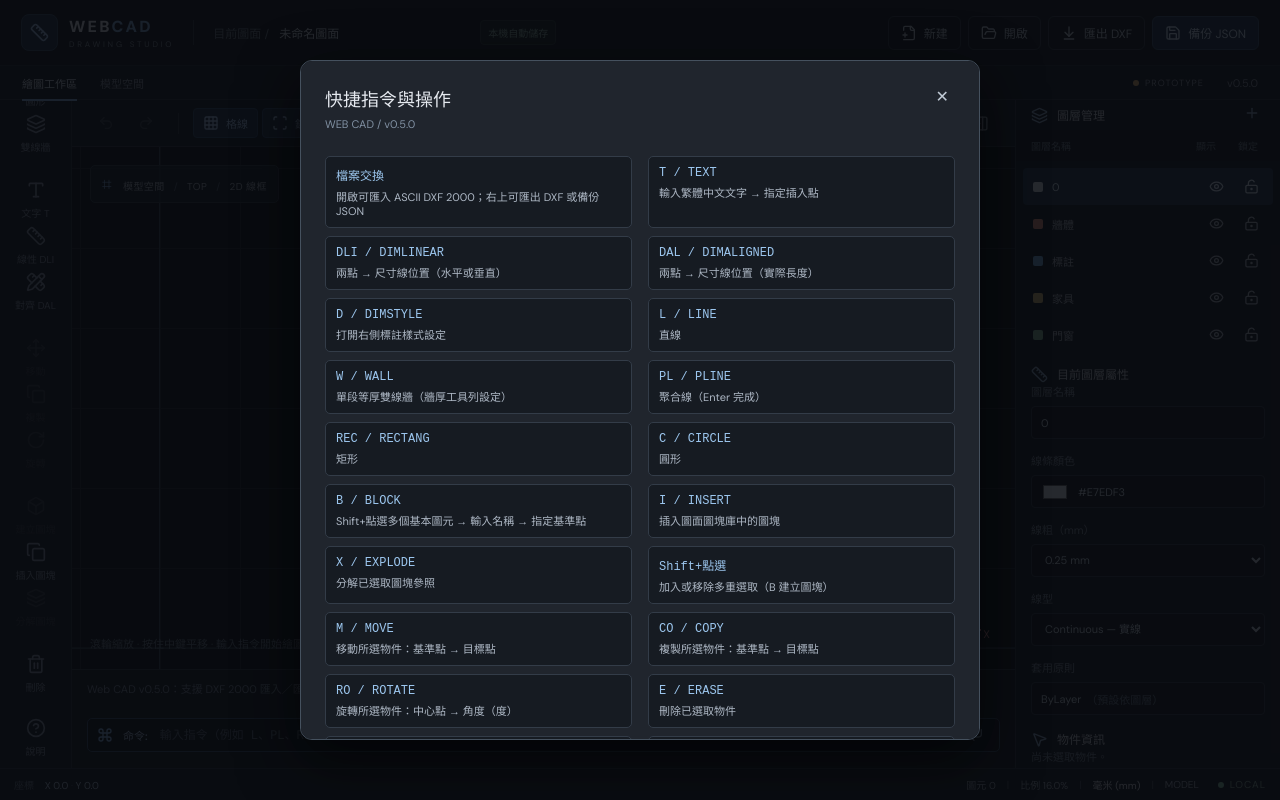
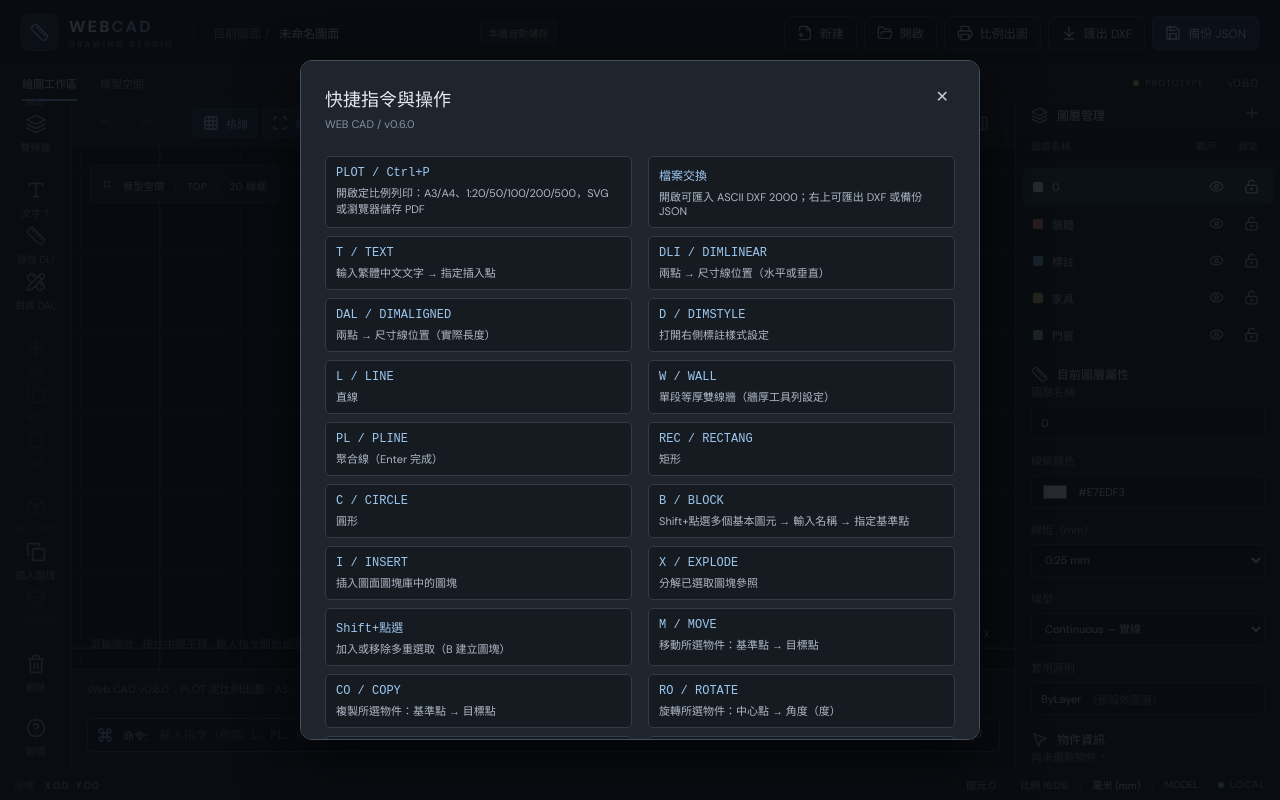
Before and after one commit to shinkureru/web-cad, a React (Vite) app: page / in a window 1280 px wide. Both pictures are taken after a click on the button "說明". Built offline with nearby package versions, Linux system fonts and the light colour scheme.

Commit message:
feat(ui): wire PLOT/Ctrl+P and A3/A4 vector print modal into WEB CAD interface

```diff
--- a/src/App.tsx
+++ b/src/App.tsx
@@ -2,10 +2,11 @@ import { useCallback, useEffect, useReducer, useRef, useState } from 'react'
 import {
   ArrowDownToLine, Box, Circle, Command, CornerDownLeft, Type, PencilRuler, FilePlus2, FolderOpen, Grid3X3, Copy, Move, RotateCw,
   HelpCircle, Layers3, LockKeyhole, Minus, MousePointer2, PanelRightClose, PanelRightOpen,
-  PenLine, Plus, Redo2, Ruler, Save, Scan, Square, Trash2, Undo2,
+  PenLine, Plus, Redo2, Ruler, Save, Scan, Square, Trash2, Undo2, Printer,
   UnlockKeyhole, Eye, EyeOff, ZoomIn, ZoomOut,
 } from 'lucide-react'
 import CadCanvas from './components/CadCanvas'
+import PlotDialog from './components/PlotDialog'
 import { findCommand, parsePointInput } from './cad/commands'
 import { createDocument, documentReducer, parseDocument, STORAGE_KEY, uid } from './cad/document'
 import { distance } from './cad/geometry'
@@ -100,9 +101,10 @@ export default function App() {
   const [ortho, setOrtho] = useState(false)
   const [wallThickness, setWallThickness] = useState(120)
   const [commandText, setCommandText] = useState('')
-  const [log, setLog] = useState<string[]>(['Web CAD v0.5.0：支援 DXF 2000 匯入／匯出；先備份 JSON 再交換圖面。'])
+  const [log, setLog] = useState<string[]>(['Web CAD v0.6.0：PLOT 定比例出圖，A3／A4、1:50／1:100 向量列印與 SVG。'])
   const [panelOpen, setPanelOpen] = useState(true)
   const [helpOpen, setHelpOpen] = useState(false)
+  const [plotOpen, setPlotOpen] = useState(false)
   const [notice, setNotice] = useState<string | null>(null)
   const [exchangeReport, setExchangeReport] = useState<{title:string;messages:string[]} | null>(null)
   const inputRef = useRef<HTMLInputElement>(null)
@@ -390,6 +392,7 @@ export default function App() {
       case 'linearDimension': startAnnotation('linear'); return
       case 'alignedDimension': startAnnotation('aligned'); return
       case 'dimstyle': setPanelOpen(true); showNotice('請於右側「標註樣式」設定文字、箭頭及精度。'); return
+      case 'plot': setPlotOpen(true); return
       case 'block': startBlockCreation(); return
       case 'insert': beginInsert(); return
       case 'explode': explodeSelected(); return
@@ -403,6 +406,9 @@ export default function App() {
       const target = ev.target as HTMLElement | null
       const editing = target?.tagName === 'INPUT' || target?.tagName === 'TEXTAREA' || target?.tagName === 'SELECT'
       if (ev.isComposing) return
+      if ((ev.ctrlKey || ev.metaKey) && ev.key.toLowerCase() === 'p') {
+        ev.preventDefault(); setPlotOpen(true); return
+      }
       if ((ev.ctrlKey || ev.metaKey) && ev.key.toLowerCase() === 'z') {
         ev.preventDefault(); dispatch({ type: ev.shiftKey ? 'redo' : 'undo' }); setDraft(null); return
       }
@@ -495,12 +501,13 @@ export default function App() {
       <div className="header-actions">
         <button title="新建圖面" onClick={() => { if (window.confirm('建立新圖面？目前內容仍可從已匯出的 JSON 還原。')) { dispatch({ type: 'replace', document: createDocument() }); selectSingle(null); setDraft(null); startTool('select') } }}><FilePlus2 size={16}/><span>新建</span></button>
         <button title="開啟 JSON / DXF 檔案" onClick={() => fileRef.current?.click()}><FolderOpen size={16}/><span>開啟</span></button>
+        <button title="PLOT / Ctrl+P — 按毫米定比例出圖" onClick={() => setPlotOpen(true)}><Printer size={16}/><span>比例出圖</span></button>
         <button title="將圖面匯出 ASCII DXF 2000" onClick={exportDrawingDxf}><ArrowDownToLine size={16}/><span>匯出 DXF</span></button>
         <button className="header-primary" title="匯出原生 JSON 主檔" onClick={() => downloadDocument(doc)}><Save size={16}/><span>備份 JSON</span></button>
         <input ref={fileRef} type="file" accept=".dxf,.json,.webcad.json,application/json,application/dxf" hidden onChange={e => { void importFile(e.target.files?.[0]); e.currentTarget.value = '' }}/>
       </div>
     </header>
-    <div className="menu-bar"><span className="menu-active">繪圖工作區</span><span>模型空間</span><span className="menu-spacer"/><span className="prototype-indicator"><span className="prototype-dot"/> PROTOTYPE</span><span>v0.5.0</span></div>
+    <div className="menu-bar"><span className="menu-active">繪圖工作區</span><span>模型空間</span><span className="menu-spacer"/><span className="prototype-indicator"><span className="prototype-dot"/> PROTOTYPE</span><span>v0.6.0</span></div>
     <div className="editor">
       <aside className="tool-rail">
         <div className="rail-heading">工具</div>
@@ -658,7 +665,9 @@ export default function App() {
       </aside>}
     </div>
     <footer className="status-bar"><div className="status-coordinates"><span className="status-mini-label">座標</span> X {cursor.x.toFixed(1)} <span className="status-sep">·</span> Y {cursor.y.toFixed(1)}</div><div className="status-spacer"/><span>圖元 {doc.entities.length}</span><span className="status-sep">|</span><span>比例 {(camera.scale * 100).toFixed(1)}%</span><span className="status-sep">|</span><span className="unit-tag">毫米 (mm)</span><span className="status-sep">|</span><span>MODEL</span><span className="connection-tag"><span/> LOCAL</span></footer>
-    {helpOpen && <div className="modal-backdrop" onClick={() => setHelpOpen(false)}><div className="help-modal" role="dialog" aria-modal="true" aria-label="操作與指令說明" onClick={e => e.stopPropagation()}><div className="help-head"><div><h2>快捷指令與操作</h2><p>WEB CAD / v0.5.0</p></div><button onClick={() => setHelpOpen(false)} aria-label="關閉說明">✕</button></div><div className="help-grid">{[
+    {plotOpen && <PlotDialog doc={doc} onClose={() => setPlotOpen(false)}/>}
+    {helpOpen && <div className="modal-backdrop" onClick={() => setHelpOpen(false)}><div className="help-modal" role="dialog" aria-modal="true" aria-label="操作與指令說明" onClick={e => e.stopPropagation()}><div className="help-head"><div><h2>快捷指令與操作</h2><p>WEB CAD / v0.6.0</p></div><button onClick={() => setHelpOpen(false)} aria-label="關閉說明">✕</button></div><div className="help-grid">{[
+      ['PLOT / Ctrl+P', '開啟定比例列印：A3/A4、1:20/50/100/200/500，SVG 或瀏覽器儲存 PDF'],
       ['檔案交換', '開啟可匯入 ASCII DXF 2000；右上可匯出 DXF 或備份 JSON'],
       ['T / TEXT', '輸入繁體中文文字 → 指定插入點'], ['DLI / DIMLINEAR', '兩點 → 尺寸線位置（水平或垂直）'],
       ['DAL / DIMALIGNED', '兩點 → 尺寸線位置（實際長度）'], ['D / DIMSTYLE', '打開右側標註樣式設定'],
@@ -668,6 +677,6 @@ export default function App() {
       ['M / MOVE', '移動所選物件：基準點 → 目標點'], ['CO / COPY', '複製所選物件：基準點 → 目標點'], ['RO / ROTATE', '旋轉所選物件：中心點 → 角度（度）'], ['E / ERASE', '刪除已選取物件'], ['U / UNDO', '復原'], ['REDO', '重做'], ['Z / ZOOM', '縮放至全圖'], ['SAVE', '匯出原生 JSON'],
       ['100,200', '絕對座標 (mm)'], ['@3000,0', '相對座標 (mm)'], ['@1000<90', '相對極座標'], ['1500', '從上一點沿游標方向指定距離'],
       ['交點鎖點', '線段／聚合線／矩形／圓的有限交點'], ['F3', '切換物件鎖點'], ['F8', '切換正交'], ['Esc', '取消操作'], ['中鍵拖曳', '平移畫布'], ['滾輪', '游標處縮放'], ['Ctrl+Z / Ctrl+Y', '復原／重做'],
-    ].map(([cmd, desc]) => <div key={cmd}><code>{cmd}</code><span>{desc}</span></div>)}</div><p className="help-note">目前提供基本精準繪圖、圖層與單物件編輯。僅支援原生 .webcad.json；DWG、完整 DXF 格式相容性與正式施工圖出圖仍在後續規劃中；目前尺寸標註是獨立圖元，尚未與其他圖元建立尺寸關聯；本版圖塊僅支援一層參照、無巢狀及動態圖塊。</p></div></div>}
+    ].map(([cmd, desc]) => <div key={cmd}><code>{cmd}</code><span>{desc}</span></div>)}</div><p className="help-note">目前提供基本精準繪圖、圖層與單物件編輯。支援原生 JSON、DXF 子集與基本定比例 SVG／瀏覽器 PDF 列印；DWG、完整 DXF、可靠施工出圖及真實印表機物理精度驗收仍在後續規劃中；目前尺寸標註是獨立圖元，尚未與其他圖元建立尺寸關聯；本版圖塊僅支援一層參照、無巢狀及動態圖塊。</p></div></div>}
   </div>
 }
```
